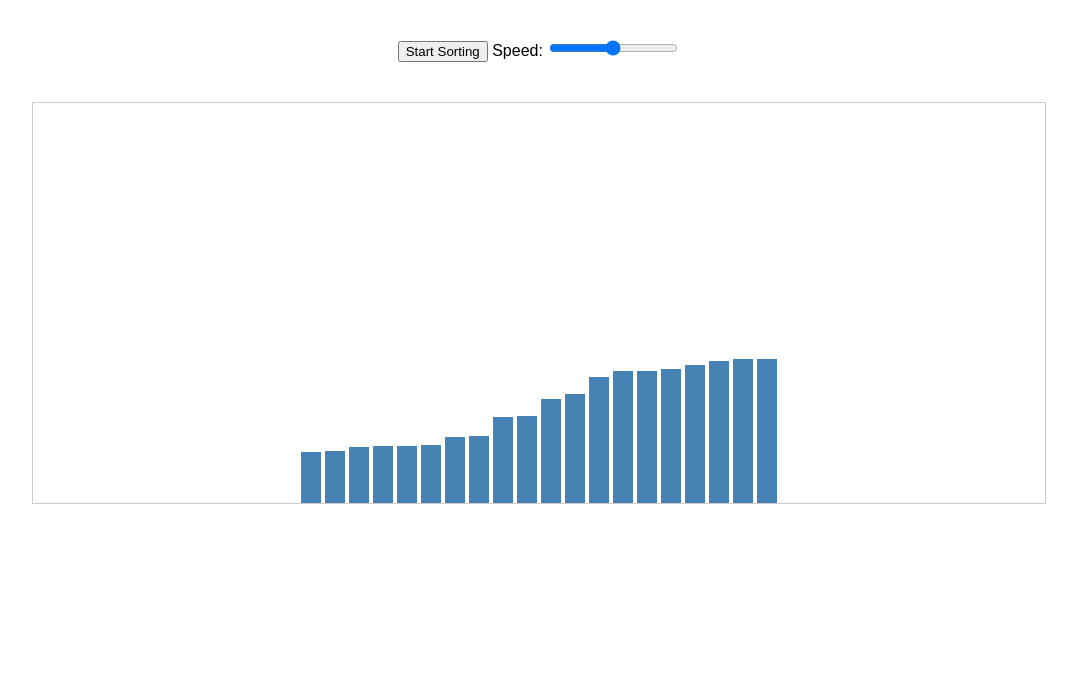
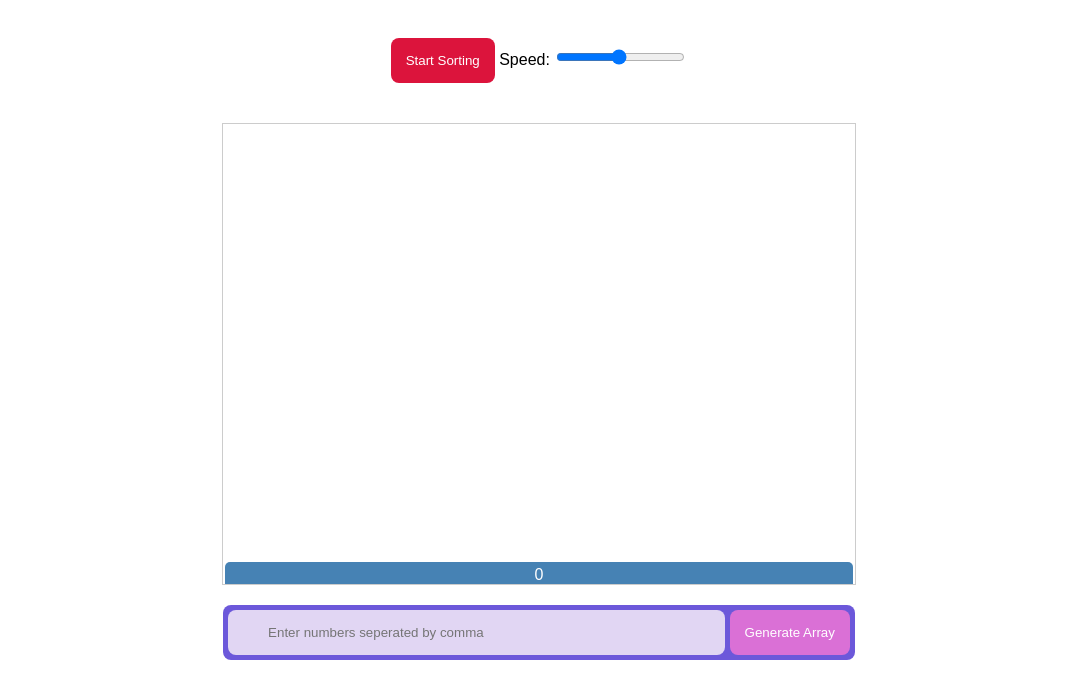
Before and after one commit to sayanroy-bash/Liberty-Leaders_021, a plain HTML site: page merge-sort.html in a window 1280 px wide. Both pictures are taken after a click on the button "Start Sorting". Shown: the part 68-766 px from the top of the page, without its empty margins (101-1178 px from the left). Drawn offline with Linux system fonts and the light colour scheme.

Commit message:
Updated merge_sort_algorithm

```diff
--- a/merge-sort.html
+++ b/merge-sort.html
@@ -9,11 +9,16 @@
 <body>
     <h1>Merge Sort Visualizer</h1>
     <div class="controls">
-        <button onclick="startSort()">Start Sorting</button>
+        <button id="sort_button">Start Sorting</button>
         <label for="speed">Speed: </label>
-        <input type="range" id="speed" min="1" max="100" value="50" oninput="updateSpeed()">
+        <input type="range" id="speed" min="1" max="30" value="15" oninput="updateSpeed()">
     </div>
     <div class="bar-container" id="barContainer"></div>
+
+    <div class="take-input">
+        <input type="text" id="input_numbers" placeholder="Enter numbers seperated by comma" size="50">
+        <button id="random_array_generate"  > Generate Array</button>
+    </div>
 
     <script src="./mergeSort.js"></script>
 </body>
--- a/mergeSort.js
+++ b/mergeSort.js
@@ -1,13 +1,38 @@
-let speed = 50;
+let speed = 30;
 const barContainer = document.getElementById('barContainer');
+var sort_button = document.getElementById("sort_button");
 
-function createBars() {
-    const numBars = 20;
+let random_array_generate = document.getElementById("random_array_generate")
+random_array_generate.addEventListener("click", () => {
+    let randomArray = generateRandomArray(13, 100);
+    document.getElementById('input_numbers').value = randomArray.join(',');
+})
+
+function generateRandomArray(size, max) {
+    let arr = [];
+    while (arr.length < size) {
+        let num = Math.floor(Math.random() * max) + 1;
+        if (!arr.includes(num) && num > 5) {
+            arr.push(num);
+        }
+    }
+    return arr;
+}
+
+function createBars(array) {
     barContainer.innerHTML = '';
-    for (let i = 0; i < numBars; i++) {
+    let barContainerWidth = barContainer.clientWidth;
+    let barWidth = (barContainerWidth / array.length) - 2;
+    let maxValue = Math.max(...array);
+    for (let i = 0; i < array.length; i++) {
         const bar = document.createElement('div');
         bar.classList.add('bar');
-        bar.style.height = `${Math.floor(Math.random() * 100) + 50}px`;
+
+        let barHeightPercent = (array[i] / maxValue) * 100;
+        bar.style.height = barHeightPercent + "%";
+        bar.style.width = barWidth + "px"
+        bar.innerText = array[i]; // line to display the number inside the bar
+        bar.style.color = "white"
         barContainer.appendChild(bar);
     }
 }
@@ -40,9 +65,13 @@ async function merge(arr, start, mid, end) {
     while (i < leftArray.length && j < rightArray.length) {
         if (parseInt(leftArray[i]) < parseInt(rightArray[j])) {
             arr[k].style.height = leftArray[i];
+            arr[k].innerText = parseInt(leftArray[i]); // line to display the correct number
+            arr[k].style.backgroundColor = "red";
             i++;
         } else {
             arr[k].style.height = rightArray[j];
+            arr[k].innerText = parseInt(rightArray[j]); // line to display the correct number
+            arr[k].style.backgroundColor = "red";
             j++;
         }
         k++;
@@ -51,6 +80,7 @@ async function merge(arr, start, mid, end) {
 
     while (i < leftArray.length) {
         arr[k].style.height = leftArray[i];
+        arr[k].innerText = parseInt(leftArray[i]); // line to display the correct number
         i++;
         k++;
         await new Promise(resolve => setTimeout(resolve, 200 / speed));
@@ -58,15 +88,26 @@ async function merge(arr, start, mid, end) {
 
     while (j < rightArray.length) {
         arr[k].style.height = rightArray[j];
+        arr[k].innerText = parseInt(rightArray[j]); // line to display the correct number
+        arr[k].style.backgroundColor = "red";
         j++;
         k++;
         await new Promise(resolve => setTimeout(resolve, 200 / speed));
     }
+    for (let i = start; i <= end; i++) {
+        arr[i].style.backgroundColor = "#2fb45d";
+    }
 }
 
-function startSort() {
+sort_button.addEventListener("click", async function () {
+    let inputString = document.getElementById('input_numbers').value;
+    let numbers = inputString.split(",").map(Number);
+
+    if (!numbers.every(Number.isInteger)) {
+        alert("Please enter comma-separated numbers only.");
+        return;
+    }
+    createBars(numbers.slice());
     const bars = Array.from(barContainer.children);
-    mergeSort(bars, 0, bars.length - 1);
-}
-
-createBars();
+    await mergeSort(bars, 0, bars.length - 1);
+});
--- a/mergeSortStyles.css
+++ b/mergeSortStyles.css
@@ -13,18 +13,69 @@ h1 {
     margin: 20px;
 }
 
+.controls>button{
+    border: none;
+    border-radius: 8px;
+    padding: 15px;
+    color: white;
+    font-weight: 600px;
+    background-color: crimson;
+}
+.controls>button:hover{
+    cursor: pointer;
+    background-color: rgb(206, 106, 126);
+}
+.controls>button:active{
+    background-color: navy;
+}
+
 .bar-container {
     display: flex;
     justify-content: center;
     align-items: flex-end;
-    height: 400px;
-    width: 80%;
+    height: 450px;
+    width: 50%;
     border: 1px solid #ccc;
     margin-top: 20px;
+    padding-top: 10px;
 }
 
 .bar {
     margin: 0 2px;
     background-color: steelblue;
     width: 20px;
+    border-top-left-radius: 5px;
+    border-top-right-radius: 5px;
+    display: flex;
+    justify-content: center;
+    padding-top: 4px;
 }
+.take-input{
+    margin-top: 20px;
+    /* border: 1px solid; */
+    border-radius: 8px;
+    padding: 5px;
+    background-color: rgb(108, 88, 218);
+
+}
+.take-input>input{
+    padding: 15px 40px;
+    border-radius: 8px;
+    border: none;
+    background-color: rgb(225, 214, 243);
+}
+.take-input>button{
+    padding: 15px;
+    border: none;
+    border-radius: 8px;
+    background-color: orchid;
+    color: #fff;
+
+}
+.take-input>button:hover{
+    background-color: rgb(161, 11, 161);
+    cursor: pointer;
+}
+.take-input>button:active{
+    background-color: navy;
+}
```
